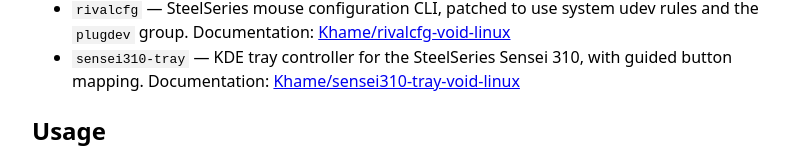
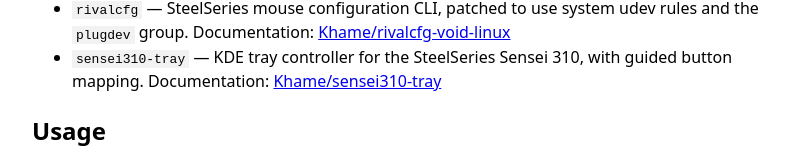
Before and after one commit to Khame/void-packages, a plain HTML site: page docs/index.html in a window 1280 px wide. Shown: the part 303-463 px from the top of the page, without its empty margins (240-1039 px from the left). Drawn offline with Linux system fonts and the light colour scheme.

Commit message:
docs: point sensei310-tray documentation at the project repository

```diff
--- a/docs/index.html
+++ b/docs/index.html
@@ -24,7 +24,7 @@
   <li><code>rivalcfg</code> — SteelSeries mouse configuration CLI, patched to use system udev rules and the <code>plugdev</code> group.
       Documentation: <a href="https://github.com/Khame/rivalcfg-void-linux">Khame/rivalcfg-void-linux</a></li>
   <li><code>sensei310-tray</code> — KDE tray controller for the SteelSeries Sensei 310, with guided button mapping.
-      Documentation: <a href="https://github.com/Khame/sensei310-tray-void-linux">Khame/sensei310-tray-void-linux</a></li>
+      Documentation: <a href="https://github.com/Khame/sensei310-tray">Khame/sensei310-tray</a></li>
 </ul>
 
 <h2>Usage</h2>
```
